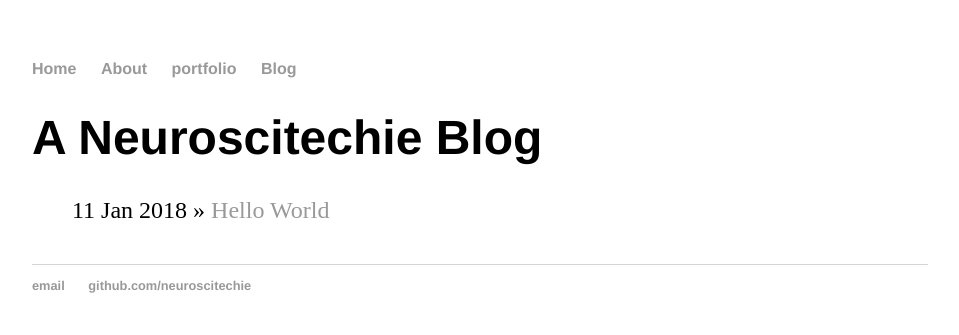
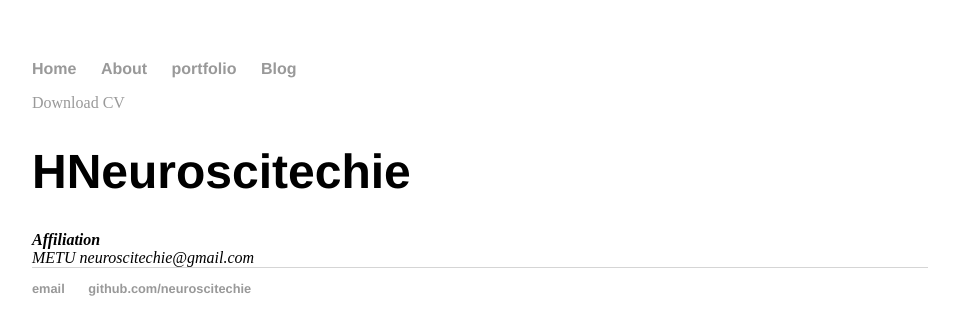
Before and after one commit to inantubek/meltemiatay.github.io, a Jekyll site: the page built from portfolio/index.html, in a window 1280 px wide. Shown: the top 335 px of the page, without its empty margins (160-1119 px from the left). Built offline with Jekyll 4.4.1, drawn with Linux system fonts in a browser that asks for light colours.

Commit message:
Update index.html

```diff
--- a/portfolio/index.html
+++ b/portfolio/index.html
@@ -1,11 +1,16 @@
 ---
 layout: default
-title: A Neuroscitechie Blog
+title: Works by Neuroscitechie
 ---
-	<h1>{{ page.title }}</h1>
-	<ul class="posts">
 
-	  {% for post in site.posts %}
-	    <li><span>{{ post.date | date_to_string }}</span> » <a href="{{ post.url }}" title="{{ post.title }}">{{ post.title }}</a></li>
-	  {% endfor %}
-</ul>
+	<div class="cv">
+		<a href="#" class="download" title="Download CV as PDF">Download CV</a>
+					<h1>HNeuroscitechie</h1>
+					<address>
+					<strong>Affiliation</strong><br>
+					METU
+					<span class="obfuscate">neuroscitechie@gmail.com</span>
+					</address>
+
+
+	</div>
```
